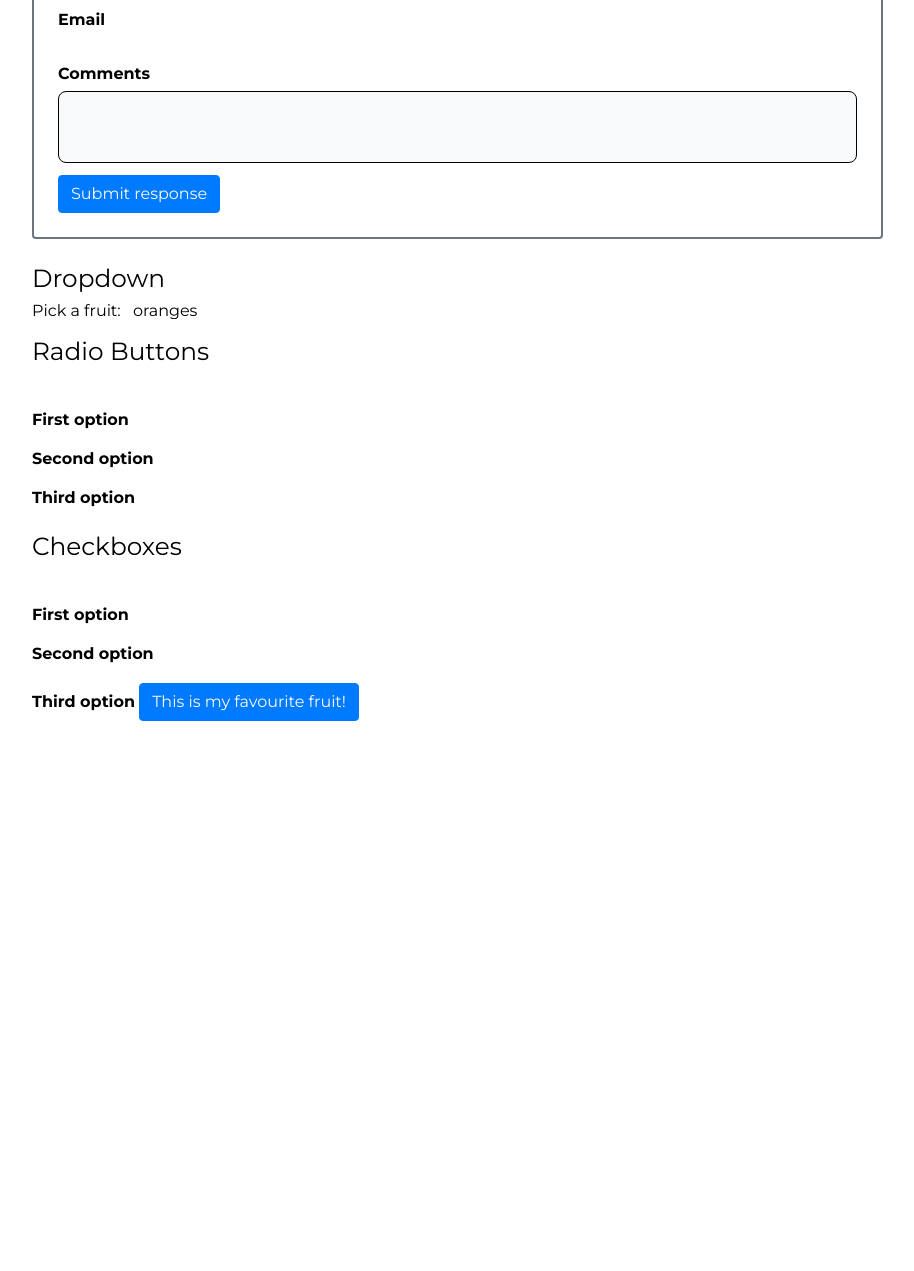
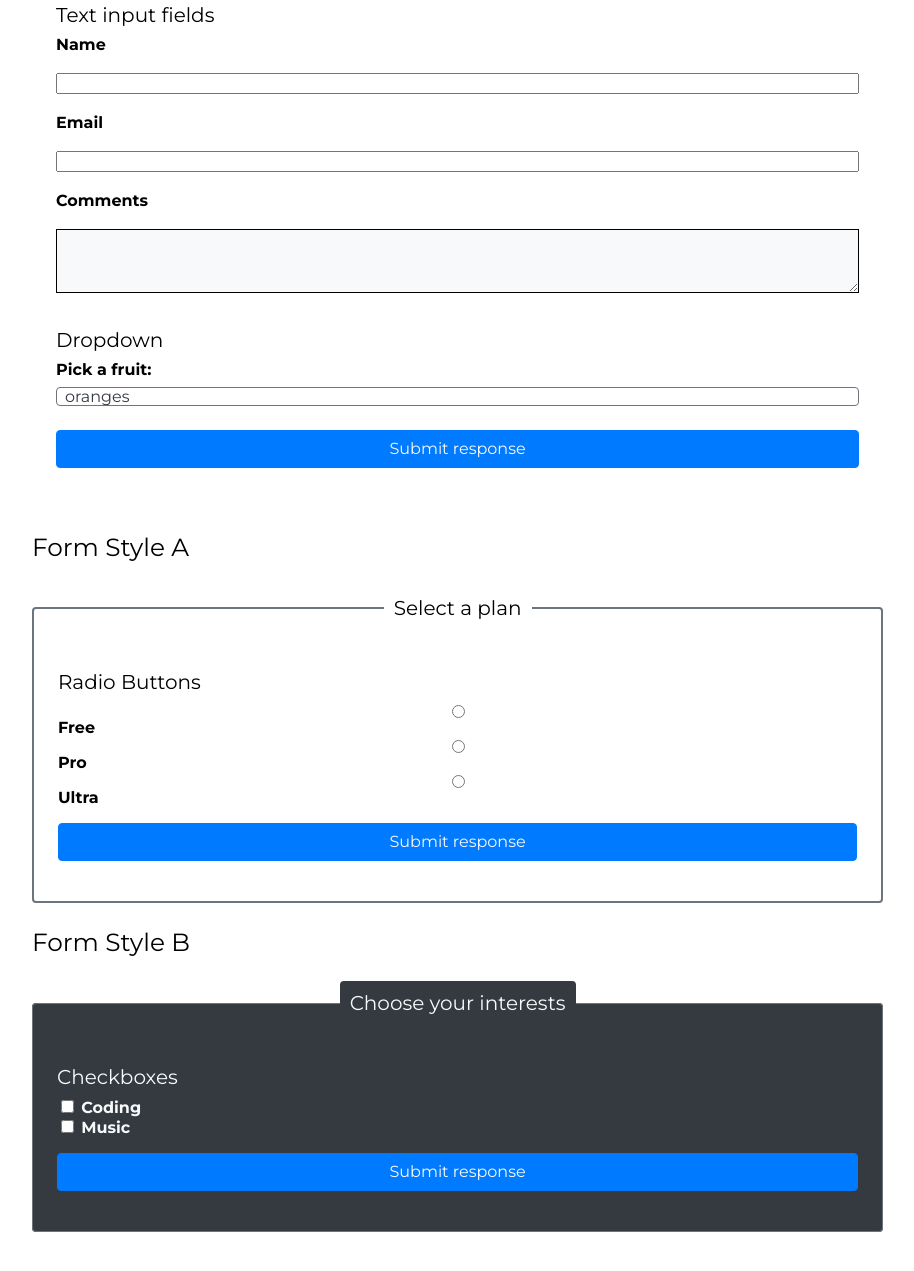
Before and after one commit to mali0125/jadezo-css, a plain HTML site: page index.html in a window 1280 px wide. Shown: the part 3815-5086 px from the top of the page, without its empty margins (0-914 px from the left). Before the commit the page ends 4616 px from the top, so only its background shows below. Drawn offline with Linux system fonts and the light colour scheme.

Commit message:
Completes Cluster B

```diff
--- a/index.html
+++ b/index.html
@@ -308,8 +308,11 @@
         <!-- Forms -->
         <section>
             <h2 class="type-weight-bold type-size-lg">Forms</h2>
+
+			<h2>Default Form</h2>
             <form>
                 <fieldset>
+					<h3>Text input fields</h3>
                     <legend>Contact Info</legend>
                     <label for="name">Name</label>
                     <br>
@@ -323,35 +326,60 @@
                     <br>
                     <textarea id="comments"></textarea>
                     <br>
+
+					<h3>Dropdown</h3>
+					<label for="fruit">Pick a fruit:</label>
+					<select id="fruit">
+						<option value="oranges">oranges</option>
+						<option value="apples">apples</option>
+						<option value="bananas">bananas</option>
+						<option value="grapes">grapes</option>
+					</select>
+
                     <button type="submit" value="Submit" class="btn-primary">Submit response</button>
+
+
                 </fieldset>
             </form>
-            <h2>Dropdown</h2>
-            <label for="fruit">Pick a fruit:</label>
-            <select id="fruit">
-                <option value="oranges">oranges</option>
-                <option value="apples">apples</option>
-                <option value="bananas">bananas</option>
-                <option value="grapes">grapes</option>
-            </select>
-            <h2>Radio Buttons</h2>
-            <form>
-                <input type="radio" id="radio-a" name="radio" value="first-option">
-                <label for="a">First option</label>
-                <input type="radio" id="radio-b" name="radio" value="second-option">
-                <label for="b">Second option</label>
-                <input type="radio" id="radio-c" name="radio" value="third-option">
-                <label for="c">Third option</label>
+
+			<h2>Form Style A</h2>
+            <form class="form-style-a">
+				<fieldset>
+					<h3>Radio Buttons</h2>
+
+					<legend>Select a plan</legend>
+					<input type="radio" id="radio-a" name="radio" value="free">
+					<label for="a">Free</label>
+					<input type="radio" id="radio-b" name="radio" value="pro">
+					<label for="b">Pro</label>
+					<input type="radio" id="radio-c" name="radio" value="ultra">
+					<label for="c">Ultra</label>
+
+					<button type="submit" value="Submit" class="btn-primary">Submit response</button>
+
+				</fieldset>
             </form>
-            <h2>Checkboxes</h2>
-            <form>
-                <input type="checkbox" id="checkbox-a" name="checkbox-a" value="first-option">
-                <label for="a">First option</label>
-                <input type="checkbox" id="checkbox-b" name="checkbox-b" value="second-option">
-                <label for="b">Second option</label>
-                <input type="checkbox" id="checkbox-c" name="checkbox-c" value="third-option">
-                <label for="c">Third option</label>
-				<button class="btn-primary">This is my favourite fruit!</button>
+
+
+			<h2>Form Style B</h2>
+            <form class="form-style-b">
+				<fieldset>
+					<h3>Checkboxes</h3>
+					<legend>Choose your interests</legend>
+					<div>
+					  <input type="checkbox" id="coding" name="interest" value="coding" />
+					  <label for="coding">Coding</label>
+					</div>
+					<div>
+					  <input type="checkbox" id="music" name="interest" value="music" />
+					  <label for="music">Music</label>
+					</div>
+
+					<button type="submit" value="Submit" class="btn-primary">Submit response</button>
+
+				  </fieldset>
+
+
             </form>
         </section>
     </main>
--- a/src/_base.scss
+++ b/src/_base.scss
@@ -82,6 +82,8 @@ button {
 	font-size: 1rem;
 	line-height: 1.5;
 	transition: background-color 0.15s ease-in-out;
+	margin: 1rem 0;
+	text-align: center;
 
 	&.btn-primary {
 		background-color: variables.$primary-color;
--- a/src/_forms.scss
+++ b/src/_forms.scss
@@ -6,9 +6,45 @@
 // Cluster B section
 form {
     @include styles.form ();
+
+    legend {
+        font-size: variables.$font-size-lg
+    }
 }
 
-select {
-    @include styles.select ();
+.form-style-a {
+    @include styles.form ();
+
+    fieldset{
+        border: variables.$thick-border;
+        border-radius: variables.$rounded-border;
+    }
+
+    legend {
+        text-align: center;
+        padding: 10px;
+    }
 }
+
+.form-style-b {
+    @include styles.form ();
+
+    fieldset{
+        border: variables.$thin-border;
+        border-radius: variables.$rounded-border;
+        background-color: variables.$dark-color;
+        color: variables.$light-color;
+    }
+
+    legend {
+        text-align: center;
+        background-color: variables.$dark-color;
+        color: variables.$light-color;
+        padding: 10px;
+        border-radius: variables.$rounded-border;
+
+    }
+
+}
+
 // Cluster C section
--- a/src/_styles.scss
+++ b/src/_styles.scss
@@ -42,30 +42,32 @@
 }
 
 
-@mixin form ($form-bg-color: none, $form-border: none) {
+@mixin form () {
     margin: 1.5rem 0;
 
+
     fieldset {
+    padding: variables.$base-padding;
+    display: flex;
+    flex-direction: column;
     width: 70%;
-    border: 2px solid variables.$secondary-color;
-    border-radius: variables.$rounded-border;
-    padding: variables.$base-padding;
     }
 
-    legend {
-        padding: 10px;
-        text-align: center;
+    input, textarea {
+        box-sizing: border-box;
+        border: variables.$thin-border;
+        margin: 0.5rem 0;
+        background-color: variables.$light-color;
+        border-radius: variables.$rounded-border;
+        all: revert;
+
     }
-
-    input,label,textarea {
-        box-sizing: border-box;
-        width: -webkit-fill-available;
-        margin: 0.5rem 0;
+    input:checked {
+        border: 2px solid variables.$primary-color;
     }
 
     textarea {
         border: 1px solid;
-        border-radius: 0.5rem;
         padding: 1rem;
         background-color: variables.$light-color;
     }
@@ -73,16 +75,14 @@
     label {
         font-weight: variables.$font-weight-bold;
     }
+
+    select {
+        padding: 0 0.5rem;
+        border: variables.$thin-border;
+        border-radius: variables.$rounded-border;
+        color: variables.$dark-color;
+        width: 100%;
+        margin: 0.5rem 0;
+
+    }
 }
-
-@mixin select ($background-color: none, $select-border: none) {
-        padding: 0 0.5rem;
-        border-radius: variables.$rounded-border;
-
-
-    option {
-        background-color: variables.$primary-color;
-        color: variables.$light-color;
-    }
-
-}
--- a/src/_variables.scss
+++ b/src/_variables.scss
@@ -40,6 +40,9 @@ $table-content-padding: 0.5rem 1rem;
 
 //Borders
 $rounded-border: 0.25rem;
+$no-border: none;
+$thin-border: 1px solid $secondary-color;
+$thick-border:2px solid $secondary-color;
 
 $hover-brightness-adjustment: 15%;
 
```
Also changed, not shown: css/main.css, 1 other file.
